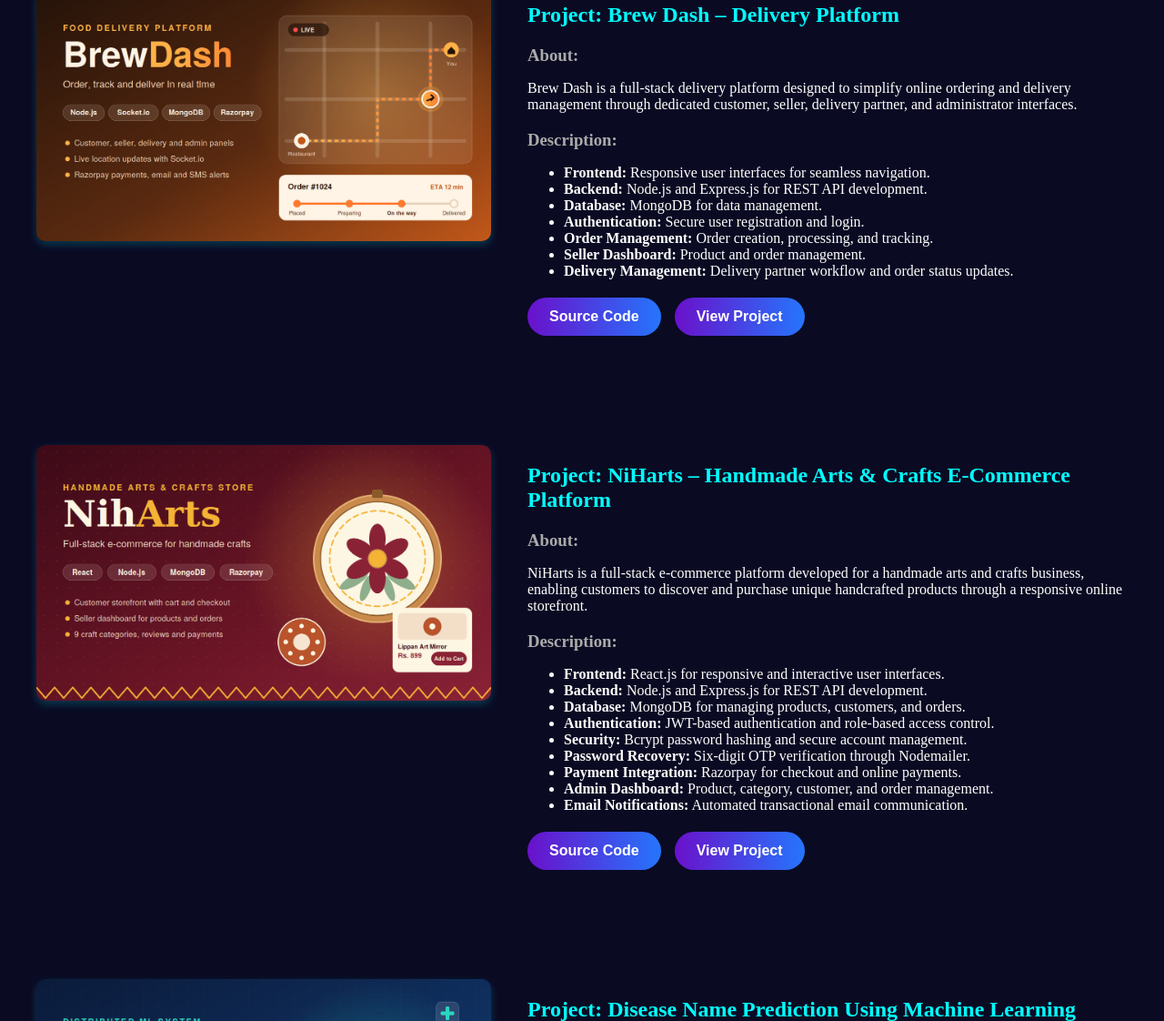
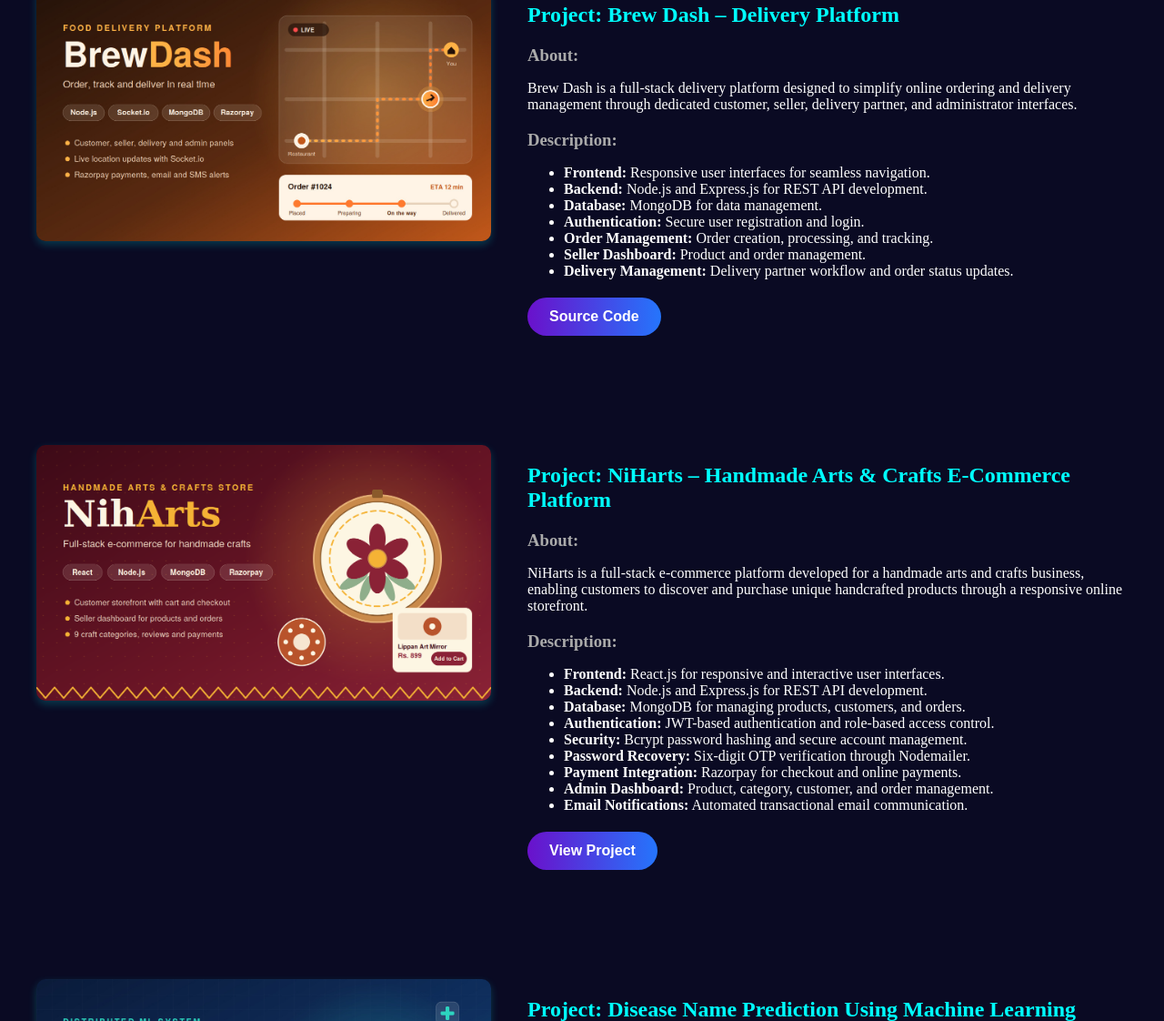
Before and after one commit to Manikanta2804/portfolio_Original_Updated, a plain HTML site: page index_6.html in a window 1280 px wide. Shown: the part 1678-2800 px from the top of the page at 91% size. Drawn offline with Linux system fonts and the light colour scheme.

Commit message:
Update index_6.html

```diff
--- a/index_6.html
+++ b/index_6.html
@@ -286,7 +286,6 @@ text-align:center;
         </ul>
         <div class="certif">
             <a href="https://github.com/Manikanta2804/Treasure_Hunt_Game"><button>Source Code</button></a>
-            <a href="#"><button>View Project</button></a>
         </div>
     </div>
 </section>
@@ -332,7 +331,6 @@ text-align:center;
         </ul>
         <div class="certif">
             <a href="https://github.com/Manikanta2804/Responsive_Calculator"><button>Source Code</button></a>
-            <a href="#"><button>View Project</button></a>
         </div>
     </div>
 </section>
@@ -355,8 +353,7 @@ text-align:center;
             <li><strong>Delivery Management:</strong> Delivery partner workflow and order status updates.</li>
         </ul>
         <div class="certif">
-            <a href="#"><button>Source Code</button></a>
-            <a href="#"><button>View Project</button></a>
+            <a href="https://github.com/Manikanta2804/brew"><button>Source Code</button></a>
         </div>
     </div>
 </section>
@@ -381,8 +378,7 @@ text-align:center;
             <li><strong>Email Notifications:</strong> Automated transactional email communication.</li>
         </ul>
         <div class="certif">
-            <a href="#"><button>Source Code</button></a>
-            <a href="#"><button>View Project</button></a>
+            <a href="https://niha-arts-original-updated-manikanta2804s-projects.vercel.app/"><button>View Project</button></a>
         </div>
     </div>
 </section>
@@ -405,8 +401,8 @@ text-align:center;
             <li><strong>Objective:</strong> Provides preliminary predictions, not a medical diagnosis.</li>
         </ul>
         <div class="certif">
-            <a href="#"><button>Source Code</button></a>
-            <a href="#"><button>View Project</button></a>
+            <a href="https://github.com/Manikanta2804/2303A51458_b07_python_for_data_science_disease_name_prediction"><button>Source Code</button></a>
+
         </div>
     </div>
 </section>
```
